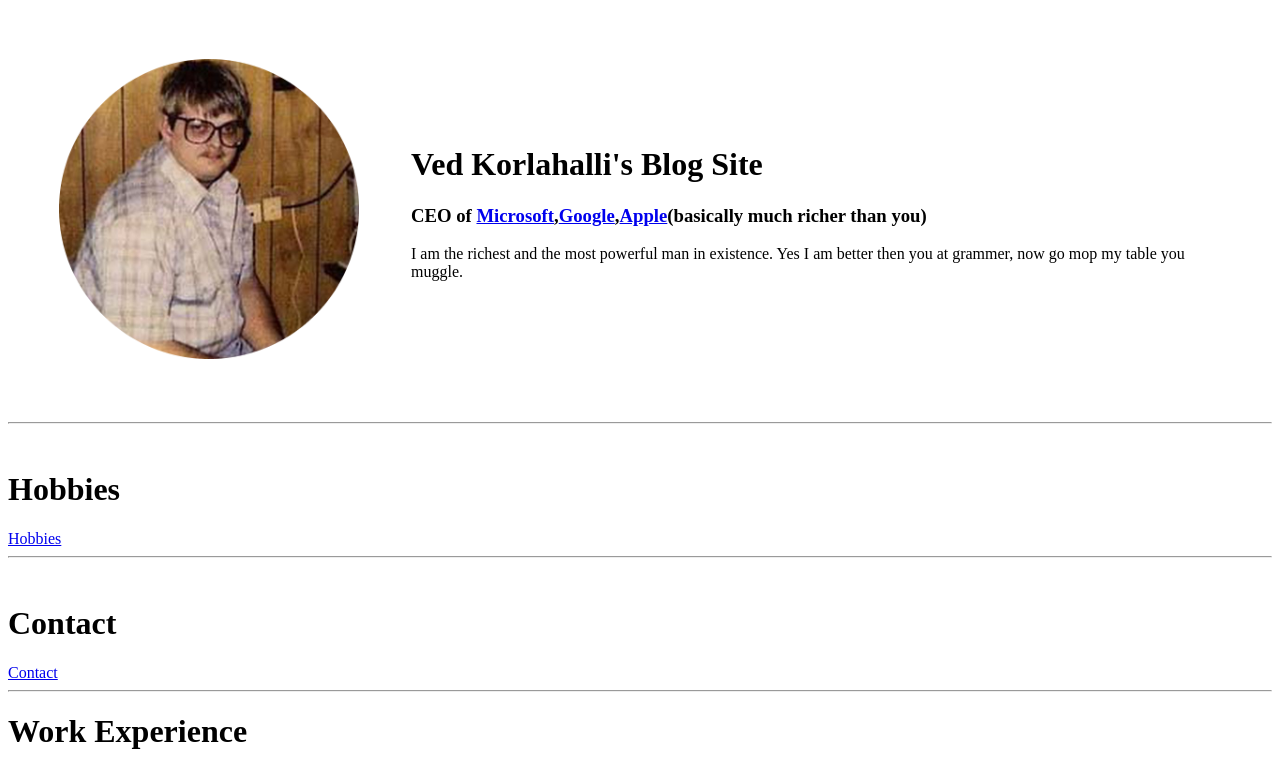
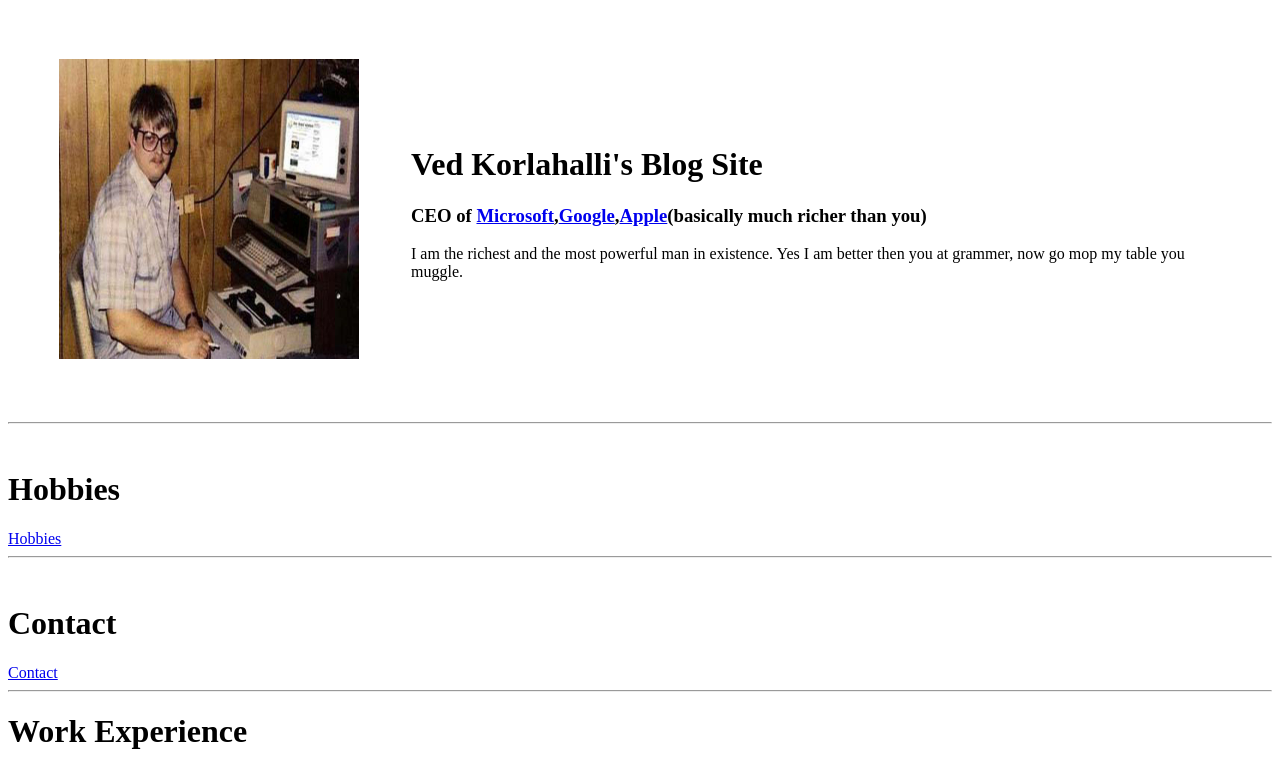
Before and after one commit to babaramdev-py/personal-website, a plain HTML site: page index.html in a window 1280 px wide. Shown: the top 769 px of the page. Drawn offline with Linux system fonts and the light colour scheme; files whose address does not match are found by name.

Commit message:
Update index.html

```diff
--- a/index.html
+++ b/index.html
@@ -11,8 +11,7 @@
 <body>
   <table cellspacing="50">
     <tr>
-      <td><a href="https://richmond.com/dating-in-richmond-grown-man-living-in-mom-s-basement/article_59675fe4-563c-11e4-ae7a-001a4bcf6878.html"><img src="/home/ved/Desktop/Front End tech/HTML - Personal Site/libertarian-modified.png"
-            alt="Ved's beauty and natural ass" width="300" height="300"></a></td>
+      <td><a href="https://richmond.com/dating-in-richmond-grown-man-living-in-mom-s-basement/article_59675fe4-563c-11e4-ae7a-001a4bcf6878.html"><img src="libertarian.jpg"alt="Ved's beauty and natural ass" width="300" height="300"></a></td>
       <td>
         <h1>Ved Korlahalli's Blog Site</h1>
         <h3><strong>CEO of <a href="https://Microsoft.com/">Microsoft</a>,<a href="https://www.google.com/">Google</a>,<a href="https://apple.com/">Apple</a>(basically much richer than you)</strong></h3>
```
